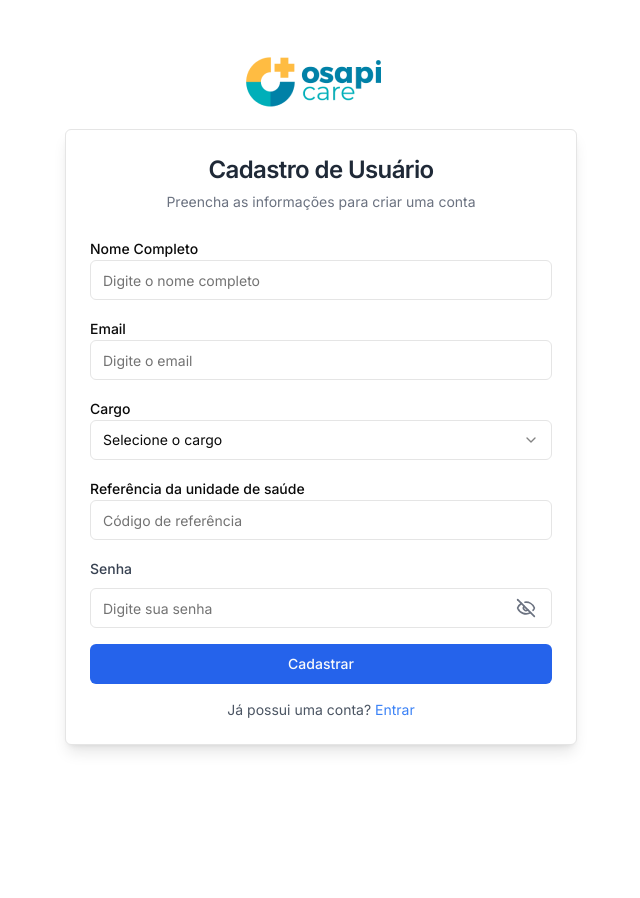
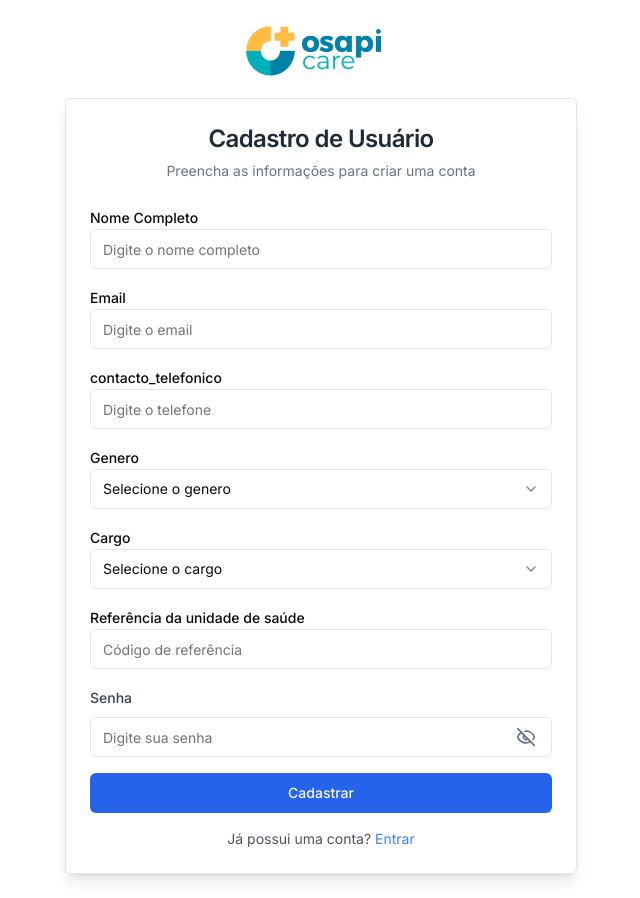
Before and after one commit to 012francisco012madboy/akin-lis-web-app, a Next.js app: page /auth/signup in a window 1280 px wide. Shown: the whole page, without its empty margins (319-959 px from the left). Before the commit the page ends 800 px from the top, so only its background shows below. Built offline with nearby package versions, Linux system fonts and the light colour scheme.

Commit message:
feat: :sparkles: adicionar campos de contacto e gênero no formulário de registro

```diff
--- a/src/app/akin/patient/[id]/next-exam/examCard.tsx
+++ b/src/app/akin/patient/[id]/next-exam/examCard.tsx
@@ -98,7 +98,7 @@ export const ExamCard = ({ data }: ResponseData) => {
           <p className="text-gray-700"><span className="font-medium">Data:</span> {exam.data_agendamento} às {exam.hora_agendamento}</p>
           <p className="text-gray-700"><span className="font-medium">Status:</span> {exam.status}</p>
           <p className="text-gray-700"><span className="font-medium">Status do Pagamento:</span> {exam.status_pagamento}</p>
-          <p className="text-gray-700"><span className="font-medium">Preço:</span> {exam.Tipo_Exame.preco.toLocaleString('pt-BR', { style: 'currency', currency: 'BRL' })}</p>
+          <p className="text-gray-700"><span className="font-medium">Preço:</span> {exam.Tipo_Exame.preco.toLocaleString('pt-ao', { style: 'currency', currency: 'AOA' })}</p>
           <p className="text-gray-700 flex items-center gap-1">
             <span className="font-medium">
               Técnico Alocado: {" "}
@@ -126,7 +126,7 @@ export const ExamCard = ({ data }: ResponseData) => {
               <p></p>
             ) : (
               <Button
-                className="mt-24 text-md font-medium"
+                className="mt-24 text-md font-medium bg-akin-turquoise hover:bg-akin-turquoise/80"
                 onClick={() => setIsNextExamOpen((prev) => ({ ...prev, [exam.id]: true }))}
               >
                 Começar
--- a/src/app/akin/patient/[id]/page.tsx
+++ b/src/app/akin/patient/[id]/page.tsx
@@ -60,7 +60,7 @@ export default function PatientByIdProfile({ params }: IPatientById) {
 
   if (isPending || getBasicExamHistory.isPending || getPatientInfo.isPending || userRole.isPending) {
     return (
-      <View.Vertical className="h-screen">
+      <View.Vertical className="h-screen pb-10">
         <CustomBreadcrumb items={breadcrumbItems} borderB />
         <PatientByIdProfileSkeleton />
       </View.Vertical>
@@ -79,7 +79,7 @@ export default function PatientByIdProfile({ params }: IPatientById) {
     <View.Vertical className="h-screen">
       <CustomBreadcrumb items={breadcrumbItems} borderB />
 
-      <div className="flex gap-4  text-akin-white-smoke p-0 rounded-lg w-full h-full">
+      <div className="flex gap-4 bg-red px-2 md:px-0 md:pr-2 text-akin-white-smoke p-0 rounded-lg w-full h-full">
         <PatientResumeInfo
           patient={getPatientInfo.data!.data}
           basicExamHistory={getBasicExamHistory.data?.data}
--- a/src/app/akin/patient/[id]/patientProfileSkeleton.tsx
+++ b/src/app/akin/patient/[id]/patientProfileSkeleton.tsx
@@ -3,8 +3,8 @@ import { Skeleton } from "@/components/ui/skeleton"
 
 export const PatientByIdProfileSkeleton = () => {
   return (
-    <div className="w-full h-full flex justify-between gap-5">
-      <Skeleton className="w-full h-full bg-gray-500/20" />
+    <div className="w-full h-full flex justify-between gap-5 pr-2">
+      <Skeleton className="w-full h-full bg-gray-500/20 mb-10" />
       <div className=" w-[300px] space-y-10 ">
         <Skeleton className="w-[300px] h-[250px] bg-gray-500/20" />
         <Skeleton className="w-[300px] h-[250px] bg-gray-500/20" />
--- a/src/app/akin/patient/components/patientResumeInfo/index.tsx
+++ b/src/app/akin/patient/components/patientResumeInfo/index.tsx
@@ -96,7 +96,7 @@ export function PatientResumeInfo({
   ];
 
   return (
-    <div className=" w-full gap-x-5 gap-y-5 pb-5 flex flex-col md:justify-between lg:flex-row  overflow-auto  [&::-webkit-scrollbar]:hidden ">
+    <div className=" w-full gap-x-5 gap-y-5 pb-5  flex flex-col md:justify-between lg:flex-row  overflow-auto  [&::-webkit-scrollbar]:hidden ">
       {/* Card principal */}
       <Card className=" md:min-w-[65%]  h-max shadow-md flex flex-col gap-10">
         <CardHeader className="flex flex-col md:flex-row md:justify-between gap-5 px-4 py-2">
--- a/src/app/akin/schedule/editScheduleData.tsx
+++ b/src/app/akin/schedule/editScheduleData.tsx
@@ -11,6 +11,7 @@ import { useMutation, useQuery, useQueryClient } from "@tanstack/react-query";
 import { _axios } from "@/lib/axios";
 import { ___showErrorToastNotification, ___showSuccessToastNotification } from "@/lib/sonner";
 import { useAuthStore } from "@/utils/zustand-store/authStore";
+import Cookies from "js-cookie";
 
 //Precisa de ser atualizado o Typescript desse componente e aplicar refatoração
 export function EditScheduleFormModal({
@@ -42,7 +43,8 @@ export function EditScheduleFormModal({
   >({});
 
   const queryClient = useQueryClient();
-
+  const userRole = Cookies.get("akin-role") || "";
+  const role = "CHEFE";
   const { user } = useAuthStore();
 
   // Fetch dos técnicos
@@ -175,7 +177,11 @@ export function EditScheduleFormModal({
             clearLabel="Limpar"
           />
         </div>
-
+        {
+          userRole === role ? (
+            <></>
+          ) : (
+            <>
               <div className="card gap-3 w-full">
                 <label htmlFor="date" className="font-bold block mb-2">
                   Data
@@ -220,6 +226,9 @@ export function EditScheduleFormModal({
                   <option value="CANCELADO">CANCELADO</option>
                 </select>
               </div>
+            </>
+          )
+        }
 
         <div className="card gap-3 w-full">
           <label htmlFor="technicianId" className="font-bold block mb-2">
--- a/src/components/Auth/sign-up/signUp.tsx
+++ b/src/components/Auth/sign-up/signUp.tsx
@@ -23,6 +23,8 @@ export const Register = () => {
     email: "",
     senha: "",
     status: "ATIVO",
+    contacto_telefonico: "",
+    id_sexo: "",
   });
   const [errors, setErrors] = useState({
     tipo: "",
@@ -30,10 +32,12 @@ export const Register = () => {
     nome: "",
     email: "",
     senha: "",
+    contacto_telefonico: "",
+    id_sexo: "",
   });
 
   const validate = () => {
-    let tempErrors = { tipo: "", nRef: "", nome: "", email: "", senha: "" };
+    let tempErrors = { tipo: "", nRef: "", nome: "", email: "", senha: "", contacto_telefonico: "", id_sexo: "", };
     if (!formData.nome) tempErrors.nome = "Nome é obrigatório.";
     if (!formData.email) tempErrors.email = "Email é obrigatório.";
     if (!/\S+@\S+\.\S+/.test(formData.email)) tempErrors.email = "Email inválido.";
@@ -41,6 +45,8 @@ export const Register = () => {
     if (formData.senha.length < 6) tempErrors.senha = "Senha deve ter pelo menos 6 caracteres.";
     if (!formData.tipo) tempErrors.tipo = "Cargo é obrigatório.";
     if (!formData.nRef) tempErrors.nRef = "Referência é obrigatória.";
+    if (!formData.contacto_telefonico) tempErrors.contacto_telefonico = "Telefone é obrigatório.";
+    if (!formData.id_sexo) tempErrors.id_sexo = "Genero é obrigatório.";
     setErrors(tempErrors);
     return Object.values(tempErrors).every(x => x === "");
   };
@@ -112,6 +118,34 @@ export const Register = () => {
               {errors.email && <p className="text-red-500 text-sm">{errors.email}</p>}
             </div>
             <div>
+              <Label htmlFor="contacto_telefonico">contacto_telefonico</Label>
+              <Input
+                id="contacto_telefonico"
+                name="contacto_telefonico"
+                type="tel"
+                value={formData.contacto_telefonico}
+                onChange={handleInputChange}
+                placeholder="Digite o telefone"
+                disabled={isLoading}
+              />
+              {errors.email && <p className="text-red-500 text-sm">{errors.contacto_telefonico}</p>}
+            </div>
+            <div>
+              <Label htmlFor="id_sexo">Genero</Label>
+              <Select
+                onValueChange={(value) => setFormData({ ...formData, id_sexo: value })}
+              >
+                <SelectTrigger>
+                  <SelectValue placeholder="Selecione o genero" />
+                </SelectTrigger>
+                <SelectContent>
+                  <SelectItem value={"1"} disabled={isLoading}>Masculino</SelectItem>
+                  <SelectItem value={"2"} disabled={isLoading}>Feminino</SelectItem>
+                </SelectContent>
+              </Select>
+              {errors.tipo && <p className="text-red-500 text-sm">{errors.id_sexo}</p>}
+            </div>
+            <div>
               <Label htmlFor="id_cargo">Cargo</Label>
               <Select
                 onValueChange={(value) => setFormData({ ...formData, tipo: value })}
@@ -169,11 +203,11 @@ export const Register = () => {
           </form>
 
           <div className="text-center text-sm text-gray-600 mt-4">
-          Já possui uma conta?{" "}
-          <Link href="/" className="text-blue-500 hover:underline">
-            Entrar
-          </Link>
-        </div>
+            Já possui uma conta?{" "}
+            <Link href="/" className="text-blue-500 hover:underline">
+              Entrar
+            </Link>
+          </div>
         </CardContent>
       </Card>
     </div>
```
Lines whose indentation alone changed are shown as unchanged.
